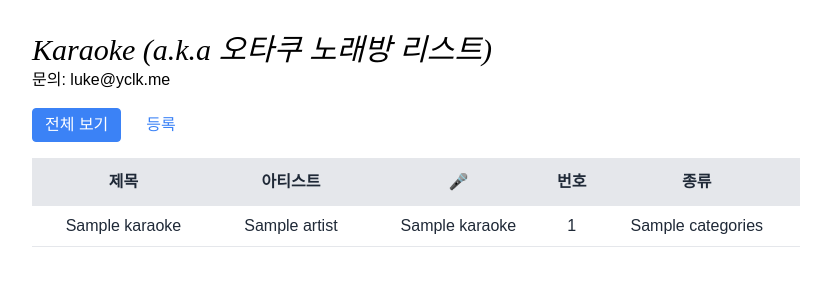
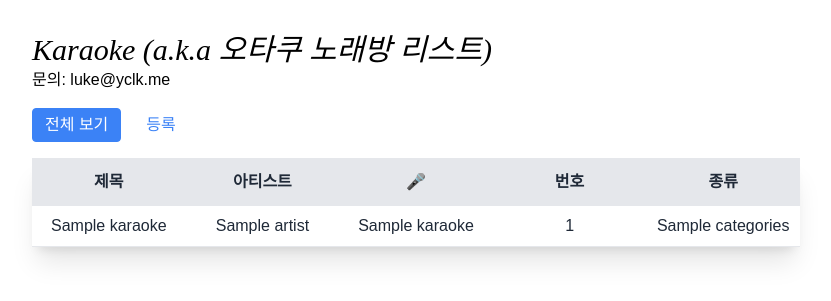
Before and after one commit to YCLK/karaoke-index-vercel, a Flask app: page / in a window 1280 px wide. Shown: the top 301 px of the page, without its empty margins (224-1055 px from the left). Run offline with Flask 3, Linux system fonts and the light colour scheme; a database or web service that is not in the repository returns one stand-in record (values such as "Sample title"); some libraries are stand-ins or nearby versions; some web fonts are replaced.

Commit message:
Refactor index.html for improved layout and styles
Updated HTML structure and formatting for index.html.

```diff
--- a/api/templates/index.html
+++ b/api/templates/index.html
@@ -39,7 +39,7 @@
 </head>
 <body class="overflow-x-hidden">
     <!-- md:px-64 -->
-    <div class="relative p-8 lg:px-64 max-w-full">
+    <div class="relative p-8 lg:px-64 max-w-full box-border">
         <p class="text-2xl md:text-3xl italic font-bitbit">Karaoke (a.k.a 오타쿠 노래방 리스트)</p>
         <p class="text-base pb-4 font-sans">문의: luke@yclk.me</p>
         <div class="mb-4">
@@ -55,8 +55,7 @@
                 </li> -->
             </ul>
         </div>
-        <div class="overflow-x-auto">
-            <table class="table-auto w-full border-collapse text-xs se:text-sm md:text-base text-center text-gray-800 font-sans shadow-xl">
+        <table class="table-fixed w-full border-collapse text-xs se:text-sm md:text-base text-center text-gray-800 font-sans shadow-xl">
             <thead class="text-gray-800 bg-gray-200">
                 <tr>
                     <th scope="title" class="py-3">제목</td>
@@ -69,16 +68,15 @@
             <tbody>
                 {% for i in kList %}
                     <tr class="border-b">
-                            <td class="p-2 break-words">{{i['title']}}</td>
-                            <td class="p-2 break-words">{{i['artist']}}</td>
-                            <td class="p-2 break-words hidden sm:table-cell">{{i['karaoke']}}</td>
-                            <td class="p-2 break-words">{{i['number']}}</td>
-                            <td class="p-2 break-words">{{i['categories']}}</td>
+                        <td class="p-2 break-all">{{i['title']}}</td>
+                        <td class="p-2 break-all">{{i['artist']}}</td>
+                        <td class="p-2 break-all hidden sm:table-cell">{{i['karaoke']}}</td>
+                        <td class="p-2 break-all">{{i['number']}}</td>
+                        <td class="p-2 break-all">{{i['categories']}}</td>
                     </tr>
                 {% endfor %}
             </tbody>
         </table>
-        </div>
         <!-- COPY START
         <tr class="border-b">
             <td class="p-2"></td>
```
Lines whose indentation alone changed are shown as unchanged.
